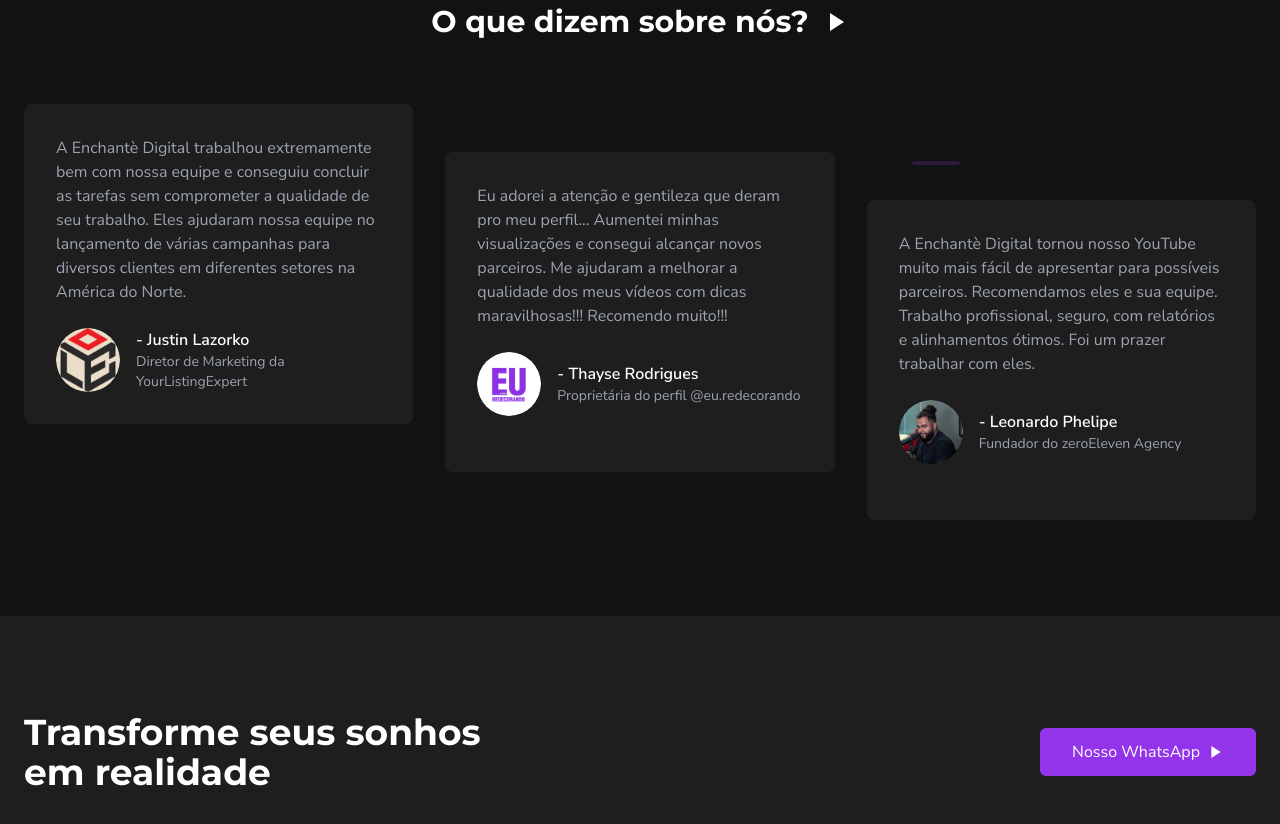
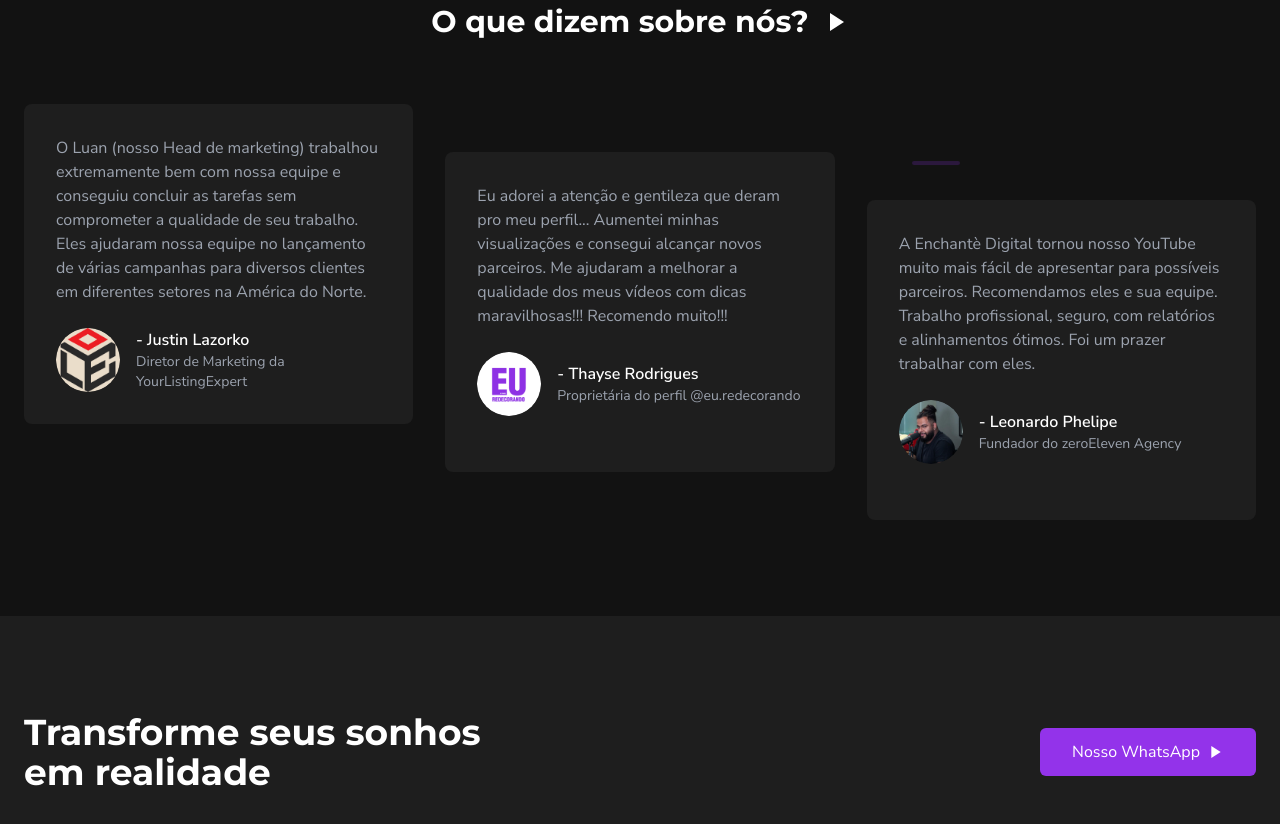
Before and after one commit to luanhrods/lcs, a Next.js app: page / in a window 1280 px wide. Shown: the part 2500-3324 px from the top of the page. Built offline with nearby package versions, Linux system fonts and the light colour scheme.

Commit message:
Update index.tsx

```diff
--- a/pages/index.tsx
+++ b/pages/index.tsx
@@ -295,7 +295,7 @@ const Component: NextPage = () => {
                 {
                   offset: 'md:translate-y-0',
                   image: '/images/testimonials/testimonial1.png',
-                  text: "A Enchantè Digital trabalhou extremamente bem com nossa equipe e conseguiu concluir as tarefas sem comprometer a qualidade de seu trabalho. Eles ajudaram nossa equipe no lançamento de várias campanhas para diversos clientes em diferentes setores na América do Norte.",
+                  text: "O Luan (nosso Head de marketing) trabalhou extremamente bem com nossa equipe e conseguiu concluir as tarefas sem comprometer a qualidade de seu trabalho. Eles ajudaram nossa equipe no lançamento de várias campanhas para diversos clientes em diferentes setores na América do Norte.",
                   name: "- Justin Lazorko",
                   position: "Diretor de Marketing da YourListingExpert"
                 },
```
